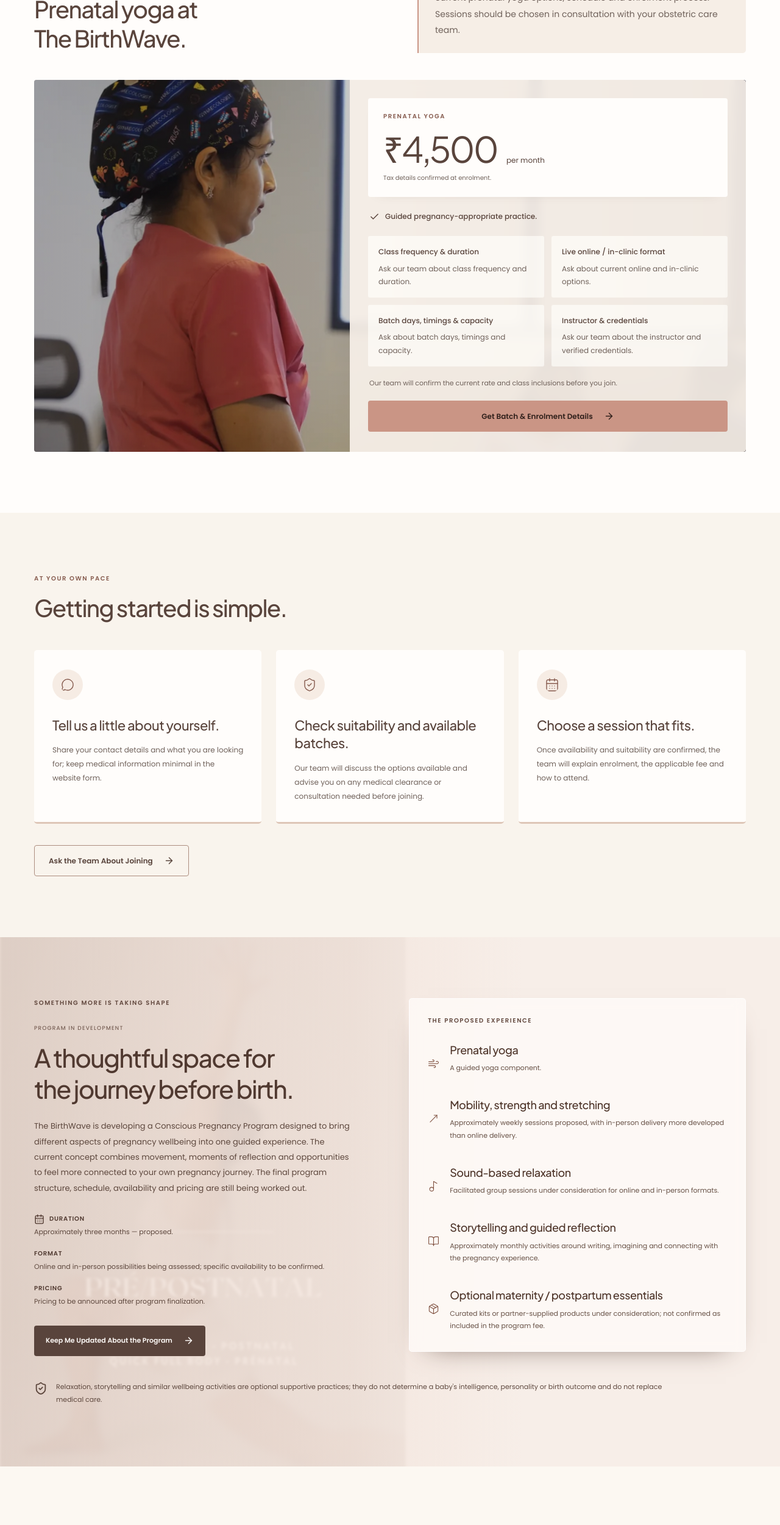
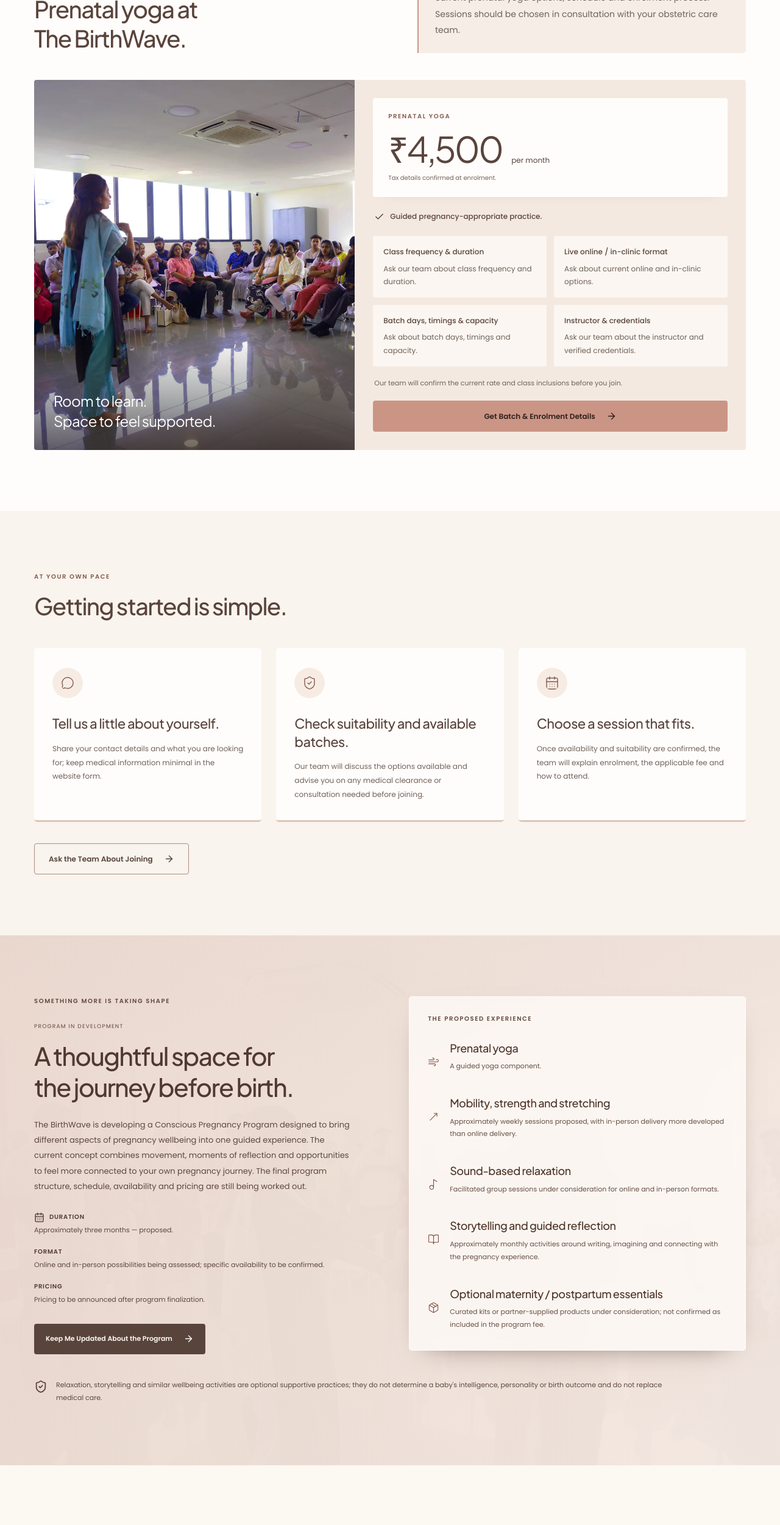
Before and after one commit to contact-igt/prenatal-yoga-landingpage, a Next.js app: page / in a window 1280 px wide. Shown: the part 3600-6101 px from the top of the page at 61% size. Built offline with nearby package versions, Linux system fonts and the light colour scheme; no server answers.

Commit message:
revert: restore pre-revision landing page

```diff
--- a/app/globals.css
+++ b/app/globals.css
@@ -189,14 +189,11 @@ svg { flex-shrink: 0; }
 
 /* 04 — a service dossier, with an understated fee presentation. */
 .yoga-section { background: var(--paper); }
-.yoga-details { position: relative; min-height: 610px; display: block; background: #d9c8bc; border-radius: 4px; overflow: hidden; isolation: isolate; }
-.yoga-details::after { content: ""; position: absolute; inset: 0; z-index: -1; background: linear-gradient(90deg, rgb(45 34 30 / .18), rgb(45 34 30 / .05) 42%, rgb(45 34 30 / .38)); pointer-events: none; }
-.yoga-background { position: absolute; inset: 0; z-index: -2; }
-.yoga-background img { object-fit: cover; object-position: center 42%; filter: saturate(.82) brightness(.82); }
+.yoga-details { display: grid; grid-template-columns: .82fr 1fr; background: #f4e9e1; border-radius: 4px; overflow: hidden; }
 .class-photo { position: relative; min-height: 550px; }
 .class-photo img { object-fit: cover; object-position: 36% center; }
 .class-photo-label { position: absolute; bottom: 0; left: 0; right: 0; padding: 90px 32px 30px; background: linear-gradient(transparent,#302724b3); color: white; font-family: var(--font-jakarta),sans-serif; font-size: 24px; line-height: 1.4; letter-spacing: -.03em; }
-.yoga-price-panel { position: relative; z-index: 1; width: min(650px, calc(100% - 60px)); margin-left: auto; padding: 30px; background: rgb(248 240 233 / .93); min-height: 610px; backdrop-filter: blur(8px); }
+.yoga-price-panel { padding: 30px; }
 .price-summary { padding: 22px 25px; background: var(--paper); border-radius: 4px; box-shadow: 0 8px 20px -20px #59443c66; }
 .price-display { display: flex; flex-wrap: wrap; gap: 6px 15px; align-items: baseline; margin-top: 10px; color: var(--brown); }
 .price-display strong { font-family: var(--font-jakarta),sans-serif; font-size: 58px; font-weight: 400; letter-spacing: -.055em; line-height: 1.2; }
@@ -224,10 +221,10 @@ svg { flex-shrink: 0; }
 .journey-cta { margin-top: 35px; }
 
 /* 06 — clay, authentic group photography, and a proposed programme ledger. */
-.conscious-section { position: relative; background: #f7eee8; overflow: hidden; }
-.conscious-background { position: absolute; inset: 0 auto 0 0; width: 50%; opacity: .38; filter: blur(2px); transform: scale(1.04); transform-origin: left center; }
-.conscious-background img { object-fit: cover; object-position: center 32%; }
-.conscious-section::after { content: ""; position: absolute; inset: 0; background: linear-gradient(90deg,#ead8cea8 0%,#f3e5ddd0 45%,#f7eee8 67%,#f7eee8 100%); pointer-events: none; }
+.conscious-section { position: relative; background: #ead8ce; overflow: hidden; }
+.conscious-background { position: absolute; inset: 0; opacity: .1; }
+.conscious-background img { object-fit: cover; object-position: center; }
+.conscious-section::after { content: ""; position: absolute; inset: 0; background: linear-gradient(110deg,#ead8cedf,#f7eee8b8); pointer-events: none; }
 .conscious-layout { position: relative; z-index: 1; display: grid; grid-template-columns: .95fr 1fr; gap: 36px 90px; align-items: start; }
 .conscious-section .eyebrow { color: #62483e; }
 .programme-status { display: inline-block; padding: 5px 0; font-size: 9px; letter-spacing: .14em; color: #62483e; margin-top: 20px; }
@@ -416,10 +413,8 @@ address p { color: var(--brown); }
   .benefit-4 { grid-row: 3; grid-column: 2; }
   .benefit p { max-width: none; }
   .yoga-details { grid-template-columns: 1fr; }
-  .yoga-details { min-height: 0; }
   .class-photo { min-height: 0; height: 340px; }
   .yoga-price-panel { padding: 27px; }
-  .yoga-price-panel { width: calc(100% - 32px); margin: 16px; min-height: 0; }
   .price-display strong { font-size: 49px; }
   .service-details { grid-template-columns: 1fr 1fr; gap: 14px; }
   .service-details dt { font-size: 12px; }
@@ -527,12 +522,10 @@ address p { color: var(--brown); }
   .safety-note { padding: 17px; font-size: 10px; gap: 11px; margin-top: 1px; }
   .safety-note svg { width: 20px; }
   .yoga-details { grid-template-columns: 1fr; }
-  .yoga-details { min-height: 0; }
   .class-photo { min-height: 0; height: 265px; }
   .class-photo img { object-position: center 45%; }
   .class-photo-label { font-size: 20px; padding: 60px 25px 23px; }
   .yoga-price-panel { padding: 22px; }
-  .yoga-price-panel { width: calc(100% - 24px); margin: 12px; min-height: 0; }
   .price-summary { padding: 19px 20px; }
   .price-display strong { font-size: 54px; }
   .service-details { grid-template-columns: 1fr; gap: 19px; }
@@ -556,7 +549,6 @@ address p { color: var(--brown); }
   .conscious-intro > .eyebrow { font-size: 8px; letter-spacing: .1em; }
   .conscious-intro h2 { font-size: 34px; }
   .conscious-intro > p:not(.eyebrow):not(.programme-status) { font-size: 12px; }
-  .conscious-background { width: 100%; opacity: .16; }
   .programme-status { margin-top: 19px; }
   .conscious-intro .button { width: 100%; font-size: 10px; padding-inline: 12px; gap: 10px; }
   .activities { padding: 24px; }
--- a/app/page.tsx
+++ b/app/page.tsx
@@ -67,8 +67,8 @@ export default function Home() {
       <section id="prenatal-yoga" className="section yoga-section" aria-labelledby="yoga-heading">
         <div className="container">
           <div className="section-heading split-heading" data-reveal="up"><div><p className="eyebrow">YOUR GUIDED PRACTICE</p><h2 id="yoga-heading">{copy.yoga.title}</h2></div><p className="supporting-note">{copy.yoga.body}</p></div>
-            <div className="yoga-details" data-reveal="up">
-            <div className="yoga-background"><Image src="/images/guided-practice.webp" alt="A BirthWave facilitator demonstrating gentle movement during a guided prenatal wellness session" fill sizes="(max-width: 700px) 92vw, 100vw" /></div>
+          <div className="yoga-details" data-reveal="up">
+            <div className="class-photo"><Image src="/images/class-community.webp" alt="A guided group session in The BirthWave’s bright education space" fill sizes="(max-width: 700px) 92vw, 35vw" /><span className="class-photo-label">Room to learn.<br />Space to feel supported.</span></div>
             <div className="yoga-price-panel"><div className="price-summary"><p className="eyebrow">PRENATAL YOGA</p><div className="price-display">{yoga.showPrice ? <><strong>{yogaFee}</strong><span>per month</span></> : <strong className="enquire-price">Enquire about fees</strong>}</div><p className="tax-note">{yoga.tax}</p></div><p className="practice-label"><Check size={17} aria-hidden="true" />Guided pregnancy-appropriate practice.</p>
               <dl className="service-details"><div><dt>Class frequency & duration</dt><dd>{yoga.frequency}</dd></div><div><dt>Live online / in-clinic format</dt><dd>{yoga.format}</dd></div><div><dt>Batch days, timings & capacity</dt><dd>{yoga.batches}</dd></div><div><dt>Instructor & credentials</dt><dd>{yoga.instructor}</dd></div></dl>
               <p className="small-copy inclusions-note">{yoga.inclusions}</p><EnquiryLink interest="Prenatal Yoga">Get Batch & Enrolment Details</EnquiryLink>
@@ -86,7 +86,7 @@ export default function Home() {
       </section>
 
       <section id="conscious-pregnancy" className="section conscious-section" aria-labelledby="conscious-heading">
-        <div className="conscious-background"><Image src="/images/conscious-reference.jpg" alt="" fill sizes="50vw" /></div>
+        <div className="conscious-background"><Image src="/images/programme-background.webp" alt="" fill sizes="100vw" /></div>
         <div className="container conscious-layout">
           <div className="conscious-intro" data-reveal="up"><p className="eyebrow">SOMETHING MORE IS TAKING SHAPE</p><p className="programme-status">PROGRAM IN DEVELOPMENT</p><h2 id="conscious-heading">{copy.conscious.title}</h2><p>{copy.conscious.body}</p>
             <dl className="programme-details"><div><dt><CalendarDays size={17} aria-hidden="true" />Duration</dt><dd>{copy.conscious.duration}</dd></div><div><dt>Format</dt><dd>{copy.conscious.format}</dd></div><div><dt>Pricing</dt><dd>{copy.conscious.pricing}</dd></div></dl>
```
Also changed, not shown: public/images/conscious-reference.jpg (deleted), 1 other file (tests, documents, lock files or other folders).
